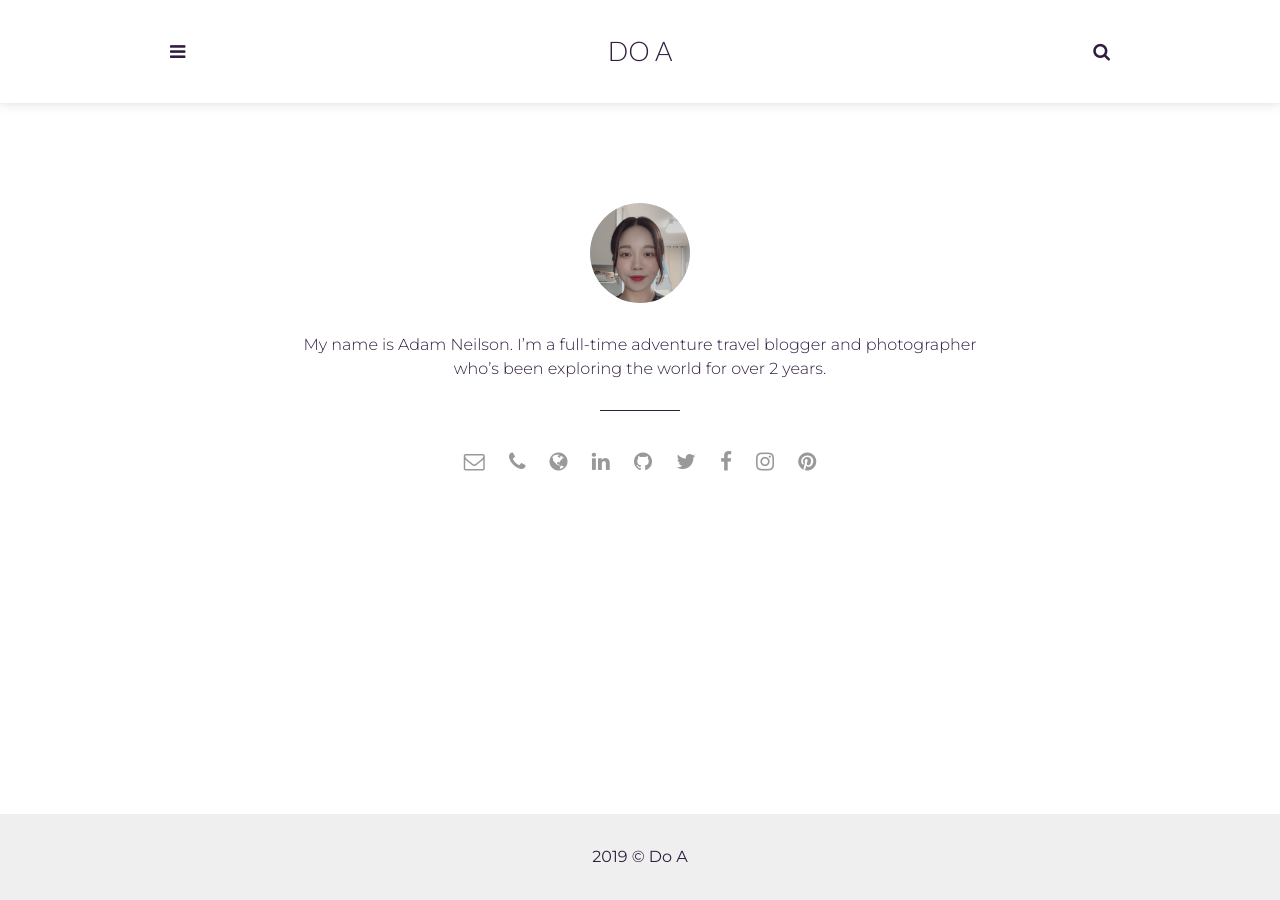
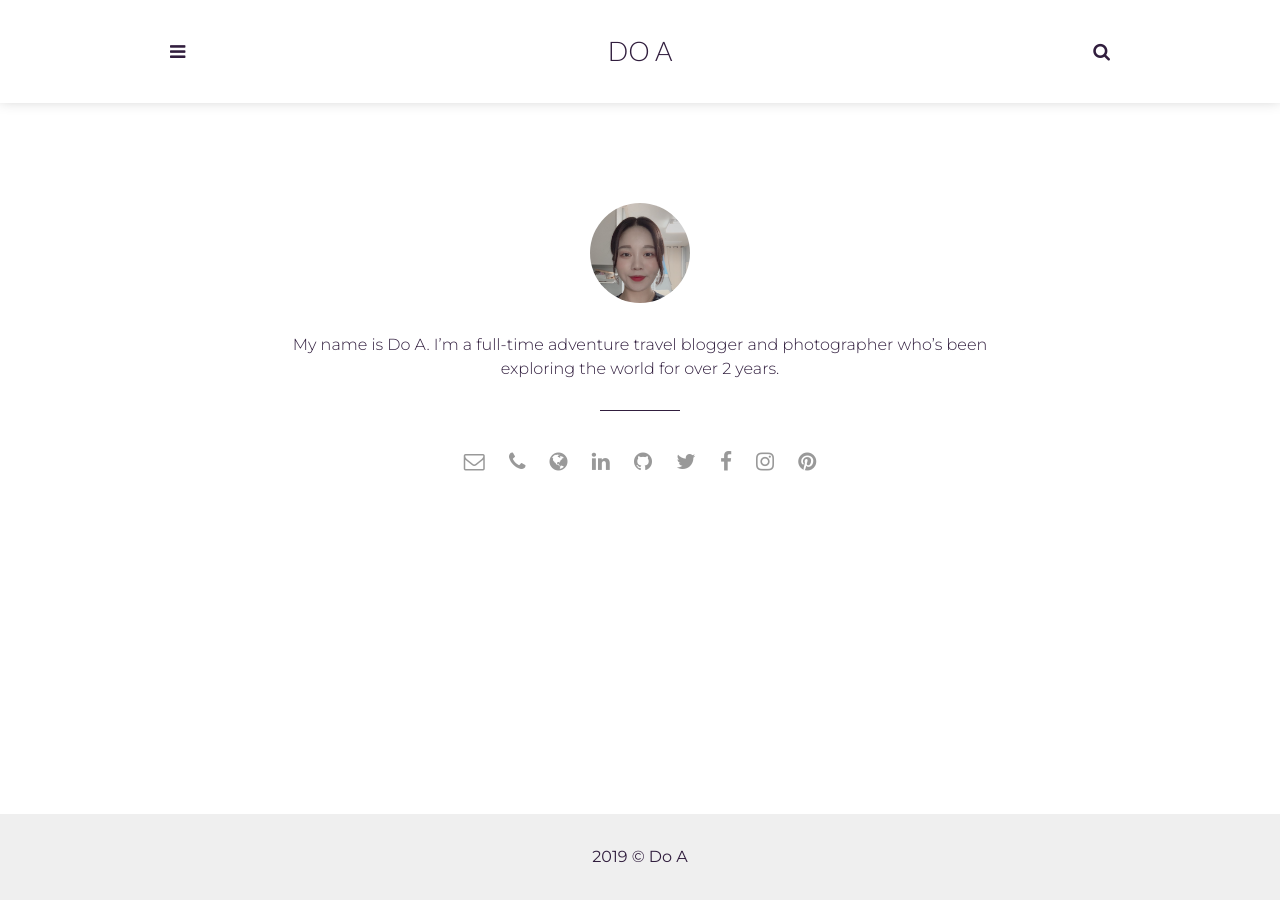
Before and after one commit to userdoa/userdoa.github.io, a Jekyll site: the page built from _pages/about.html, in a window 1280 px wide. Built offline with Jekyll 4.4.1, drawn with Linux system fonts in a browser that asks for light colours.

Commit message:
Update _config.yml

```diff
--- a/_config.yml
+++ b/_config.yml
@@ -11,7 +11,7 @@ url: "https://userdoa.github.io" # the base hostname & protocol for your site, e
 # Author settings
 author: Do A # add your name
 author-pic: doa.jpg
-about-author: My name is Adam Neilson. I’m a full-time adventure travel blogger and photographer who’s been exploring the world for over 2 years.
+about-author: My name is Do A. I’m a full-time adventure travel blogger and photographer who’s been exploring the world for over 2 years.
 
 # Contact links
 email: # Add your Email address
```
